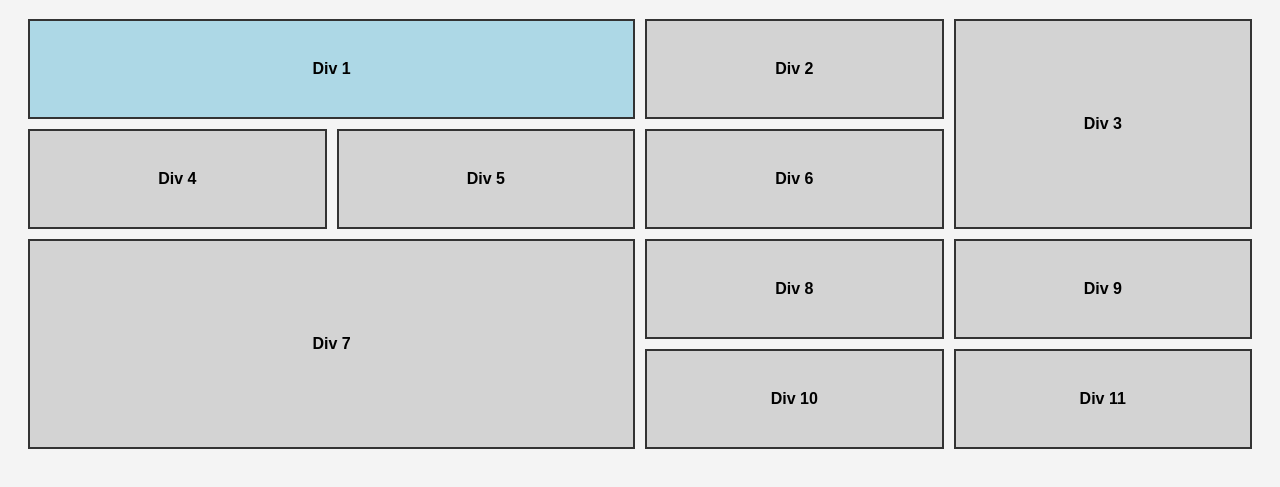
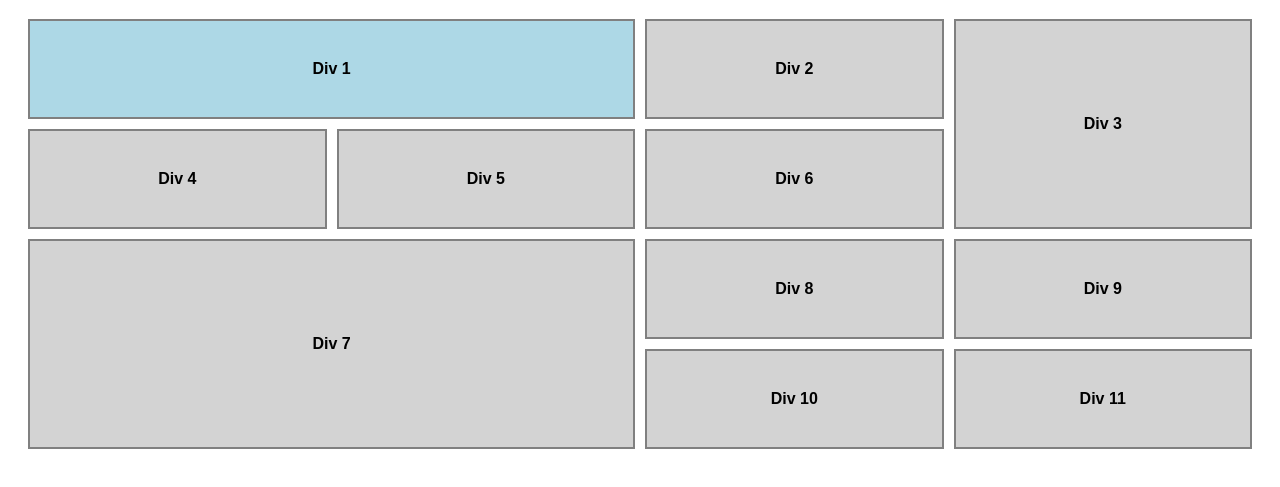
Before and after one commit to amtos-del/Examen, a plain HTML site: page index.html in a window 1280 px wide. Shown: the part 107-594 px from the top of the page. Drawn offline with Linux system fonts and the light colour scheme.

Commit message:
Update config.css

```diff
--- a/config.css
+++ b/config.css
@@ -1,6 +1,6 @@
 body {
     font-family: Arial, sans-serif;
-    background-color: #f4f4f4;
+    background-color: white;
     padding: 20px;
 }
 
@@ -13,7 +13,7 @@ body {
 
 .item {
     background-color: lightgray;
-    border: 2px solid #333;
+    border: 2px solid gray;
     display: flex;
     justify-content: center;
     align-items: center;
```
